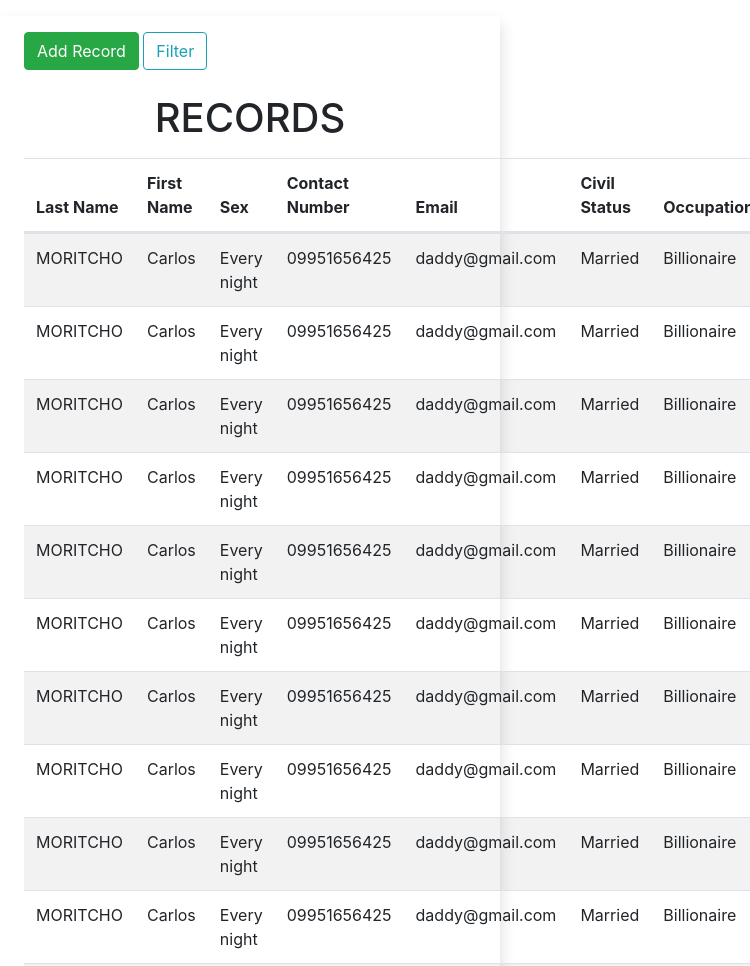
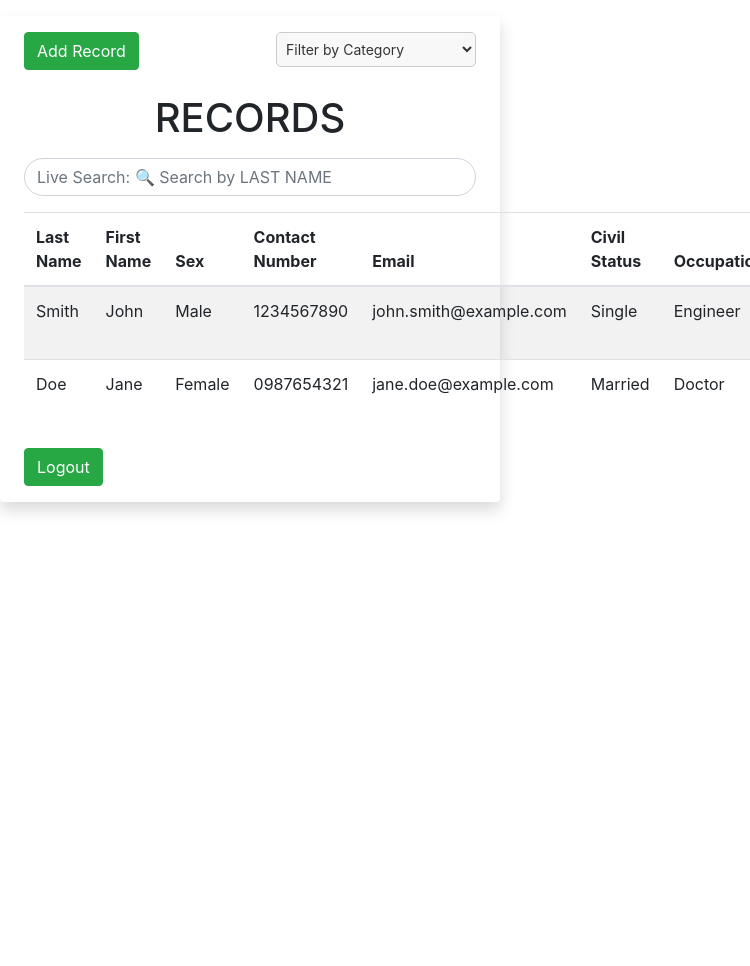
Before and after one commit to AlaoJoelJames/SLP-Stuff, an Electron app: page list.html in a window 500 px wide. Shown: the top 966 px of the page, 750 px wide, since content can reach past the window. After the commit the page ends 800 px from the top, so only its background shows below. Drawn offline with nearby package versions, Linux system fonts and the light colour scheme.

Commit message:
added search and filter function

```diff
--- a/list.html
+++ b/list.html
@@ -5,16 +5,29 @@
     <meta name="viewport" content="width=device-width, initial-scale=1.0">
 
     <link rel="stylesheet" href="https://cdn.jsdelivr.net/npm/bootstrap@4.3.1/dist/css/bootstrap.min.css" integrity="sha384-ggOyR0iXCbMQv3Xipma34MD+dH/1fQ784/j6cY/iJTQUOhcWr7x9JvoRxT2MZw1T" crossorigin="anonymous">
-
+    <link href="./styles.css" rel="stylesheet">
     <title>Record</title>
 </head>
 <body>
     <div class="container-fluid p-3 px-4 shadow rounded my-3">
 
-            <button class="btn btn-success" id="record" type="button">Add Record</button>
-            <button class="btn btn-outline-info">Filter</button>
+      <div class="d-flex justify-content-between">
+        <button class="btn btn-success" id="record" type="button">Add Record</button>
+
+        <select id="filter-dropdown" class="dropdown">
+          <option value="">Filter by Category</option>
+          <option value="solo parent">Solo Parent</option>
+          <option value="senior citizen">Senior Citizen</option>
+          <option value="out of school youth">Out of School Youth</option>
+          <option value="person with disability">Person with Disability</option>
+          <option value="woman in difficult circumstances">Woman in Difficult Circumstances</option>
+          <option value="teenage pregnant/mother">Teenage Pregnant/Mother</option>
+        </select>
+      </div>
 
         <h1 class="text-center pt-4 pb-2">RECORDS</h1>
+        <input id="searchInput" class="form-control me-2 mb-3 rounded-pill" type="search" placeholder="Live Search: 🔍 Search by LAST NAME" aria-label="Search" />
+
         <table class="table table-striped" id="datatable">
           <thead>
             <tr>
@@ -28,6 +41,7 @@
               <th>Educational Attainment</th>
               <th>Religion</th>
               <th>Monthly Income</th>
+              <th>Clientele Category</th>
               <th></th>
               <th></th>
             </tr>
--- a/list.js
+++ b/list.js
@@ -1,40 +1,54 @@
-// String template for a single row
-const rowTemplate = `
-<a href="#">
-    <tr>
-        <td>MORITCHO</td>
-        <td>Carlos</td>
-        <td>Every night</td>
-        <td>09951656425</td>
-        <td>daddy@gmail.com</td>
-        <td>Married</td>
-        <td>Billionaire</td>
-        <td>High School</td>
-        <td>Islam</td>
-        <td>150,000</td>
-        <td>
-          <button class="btn btn-info">Info</button>
-        </td>
-        <td>
-          <button class="btn btn-danger">Delete</button>
-        </td>
-    </tr>
-</a>
+document.addEventListener('DOMContentLoaded', () => {
+    const searchInput = document.getElementById('searchInput');
+    const filterDropdown = document.getElementById('filter-dropdown');
+    const tableArea = document.getElementById('tableArea');
+
+    // Sample data (you can replace this with your actual data fetching logic)
+    const records = [
+        { lastName: 'Smith', firstName: 'John', sex: 'Male', contact: '1234567890', email: 'john.smith@example.com', status: 'Single', occupation: 'Engineer', education: 'Bachelor\'s', religion: 'Christian', income: 5000, category: 'solo parent' },
+        { lastName: 'Doe', firstName: 'Jane', sex: 'Female', contact: '0987654321', email: 'jane.doe@example.com', status: 'Married', occupation: 'Doctor', education: 'PhD', religion: 'Atheist', income: 7000, category: 'senior citizen' },
+        // Add more records as needed
+    ];
+
+    const displayRecords = (filteredRecords) => {
+        tableArea.innerHTML = '';
+        filteredRecords.forEach(record => {
+            const row = document.createElement('tr');
+            row.innerHTML = `
+                <td>${record.lastName}</td>
+                <td>${record.firstName}</td>
+                <td>${record.sex}</td>
+                <td>${record.contact}</td>
+                <td>${record.email}</td>
+                <td>${record.status}</td>
+                <td>${record.occupation}</td>
+                <td>${record.education}</td>
+                <td>${record.religion}</td>
+                <td>${record.income}</td>
+                <td>${record.category}</td>
+                <td><button class="btn btn-info" id="info" type="button">Info</button></td>
+                <td><button class="btn btn-danger">Delete</button></td>
             `;
+            tableArea.appendChild(row);
+        });
+    };
 
-// Repeat the row template 5 times
-let rows = '';
-for (let i = 0; i < 25; i++) {
-rows += rowTemplate;
-}
+    const filterRecords = () => {
+        const searchText = searchInput.value.toLowerCase();
+        const filterValue = filterDropdown.value.toLowerCase();
+        const filteredRecords = records.filter(record => {
+            const matchesSearch = record.lastName.toLowerCase().includes(searchText);
+            const matchesFilter = filterValue === '' || record.category.toLowerCase().includes(filterValue);
+            return matchesSearch && matchesFilter;
+        });
+        displayRecords(filteredRecords);
+    };
 
-// Insert the rows into the table body
-document.getElementById('tableArea').innerHTML = rows;
+    searchInput.addEventListener('input', filterRecords);
+    filterDropdown.addEventListener('change', filterRecords);
 
-
-document.getElementById('record').addEventListener('click', function(event) {
-event.preventDefault(); // Prevent the default form submission
-window.location.href = 'submit-form.html'; // Redirect to submit-form.html
+    // Initial display of all records
+    displayRecords(records);
   });
 
   document.getElementById('record').addEventListener('click', function(event) {
@@ -46,3 +60,8 @@ document.getElementById('logout').addEventListener('click', function(event) {
       event.preventDefault();
       window.location.href = 'login.html';
   });
+
+  document.getElementById('info').addEventListener('click', function(event) {
+      event.preventDefault();
+      window.location.href = 'info.html';
+  });
--- a/styles.css
+++ b/styles.css
@@ -3,3 +3,18 @@
     background-image: url('./assets/bg.png');
 }
 /* Add styles here to customize the appearance of your app */
+
+#filter-dropdown {
+    width: 200px;
+    height: 35px;
+    border-radius: 5px;
+    border: 1px solid #ccc;
+    padding: 5px;
+    font-size: 14px;
+    color: #333;
+    background-color: #f8f8f8;
+  }
+
+  #filter-dropdown option {
+    padding: 10px;
+  }
```
Lines whose indentation alone changed are shown as unchanged.
